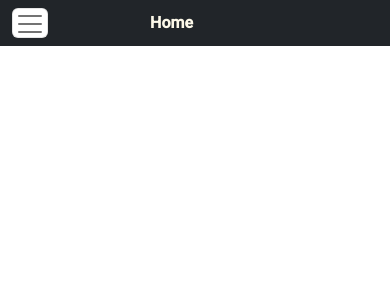
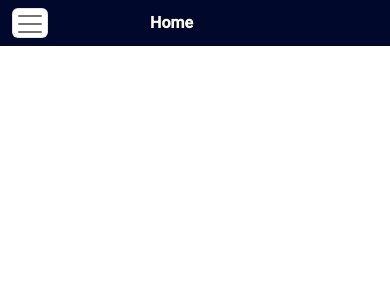
Before and after one commit to awasevalentine/Appointment-manager-v2, a React (Create React App) app: page / in a window 390 px wide. Shown: the top 300 px of the page. Built offline with nearby package versions, Linux system fonts and the light colour scheme; a web font is replaced by a local one.

Commit message:
Added responsiveness to the header

```diff
--- a/src/app/components/header/header.css
+++ b/src/app/components/header/header.css
@@ -1,3 +1,7 @@
+.navbar {
+    background-color: #00092C;
+}
+
 .navbar, .nav-link, .nav-item, .brand-name,.signup,.login {
     color: #FCF8E8 !important;
     font-family: 'Roboto', sans-serif;
--- a/src/app/components/header/header.jsx
+++ b/src/app/components/header/header.jsx
@@ -7,7 +7,7 @@ const NavSection = () => {
     const [isLoggedIn, setIsLoggedIn ] = useState(false);
 
     return (
-        <nav class="navbar navbar-expand-lg bg-dark" style={{height: '80px'}}>
+        <nav class="navbar navbar-expand-lg" style={{height: '80px'}}>
         <div class="container-fluid">
           <button class="navbar-toggler bg-#FAF3E3" type="button" data-bs-toggle="collapse" data-bs-target="#navbarTogglerDemo01" aria-controls="navbarTogglerDemo01" aria-expanded="false" aria-label="Toggle navigation">
             <span class="navbar-toggler-icon"></span>
```
